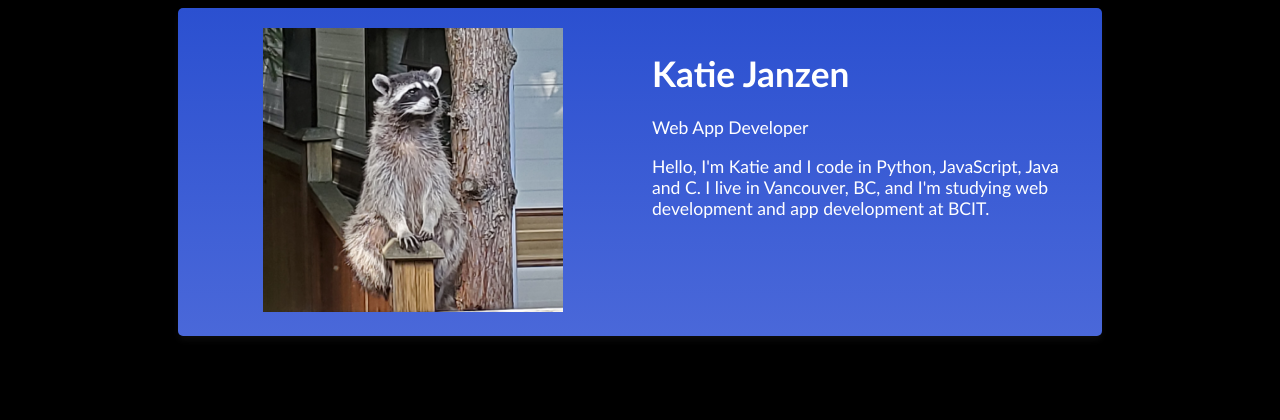
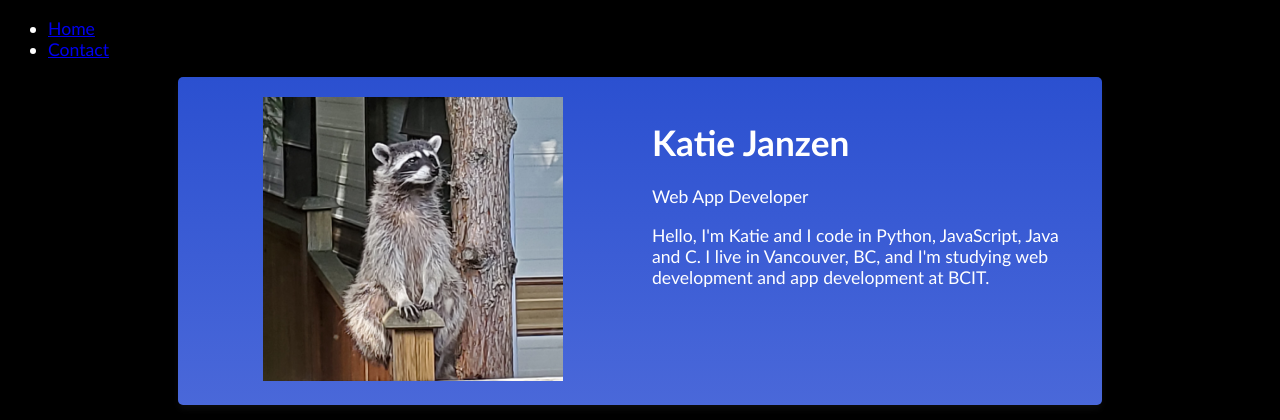
Before and after one commit to ImpendingKataclysm/my_portfolio, a Django app: template portfolio/templates/index.html in a window 1280 px wide. Shown: the top 420 px of the page. Run offline with Django 3.2, Linux system fonts and the light colour scheme; the template is opened without the code that fills it, so the values that code supplies are empty.

Commit message:
Added nav menu

```diff
--- a/portfolio/templates/master.html
+++ b/portfolio/templates/master.html
@@ -7,6 +7,12 @@
     <link rel="stylesheet" href="{% static 'styles/style.css' %}">
 </head>
 <body>
+    <nav>
+        <ul>
+            <li><a href="/">Home</a></li>
+            <li><a href="/contact">Contact</a></li>
+        </ul>
+    </nav>
     {% block content %}
     {% endblock %}
 </body>
```
